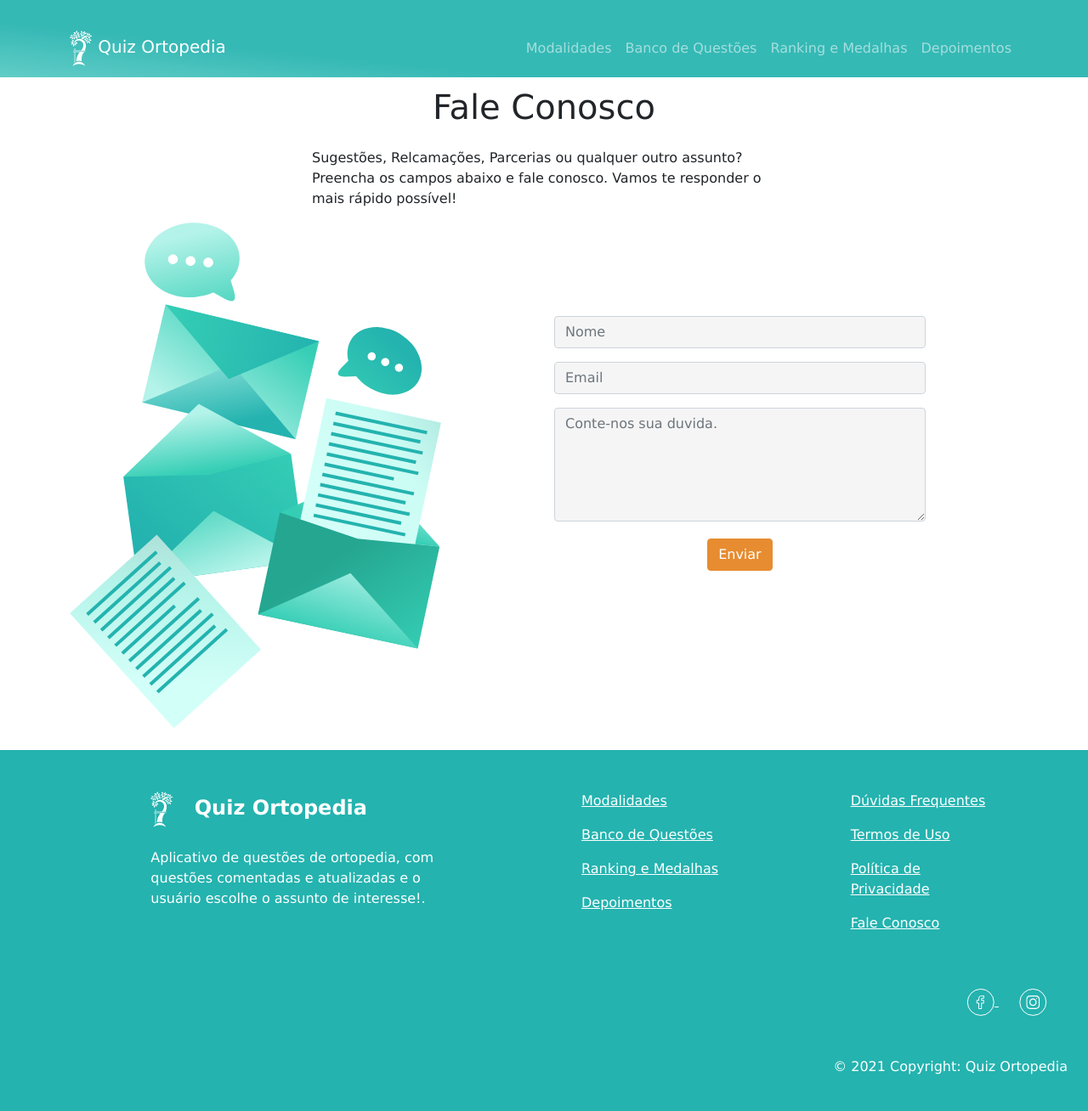
After one commit to tseletronica/quizortopedia.github.io, a PHP site: page /faleconosco.html in a window 1280 px wide. The commit adds this page. Shown: the whole page at 85% size. Run offline with PHP 8.4, Linux system fonts and the light colour scheme.

Commit message:
ajustes urgentes

```diff
--- a/css/custom.css
+++ b/css/custom.css
@@ -19,7 +19,7 @@
                 /** MOdalidades **/
                 #modalidades{
                     width: 100%;
-                    background-color:red;
+
                 }
                 .modalidades{
                     width: 100%;
@@ -36,7 +36,7 @@
                 }
                 #cardsModalidades{
                     width: 60%;
-                   background-color: saddlebrown;
+
 
                 }
 
--- /dev/null
+++ b/css/duvidasFrequentes.css
@@ -0,0 +1,23 @@
+#cardFaleConosco{
+    margin-top: 8%;
+}
+#headerfaleconosco {
+    position: fixed;
+    top: -2%;
+    left: 0;
+    right: 0;
+    z-index: 1000;
+    transition: background ease-out 0.2s;
+    background:linear-gradient(185.96deg, #24b3Af 73.22%, #b4f3e9 151.7%);
+    opacity: 0.92;
+    color: white;
+
+}
+#footerFaleConosco {
+    width: 100%;
+    margin-top: 2%;
+    padding-left: 5%;
+    background-color: #24B3AF;
+    color: white;
+    text-align: center
+}
--- a/css/responsive.css
+++ b/css/responsive.css
@@ -1,4 +1,13 @@
+
+
+
     /* Smaller than standard 960 (devices and browsers) */
+
+     @media only screen and (max-width: 959px) {
+        p {
+            font-size: 14px;
+        }
+    }
 
     @media only screen and (max-width: 959px) {
         p {
--- /dev/null
+++ b/faleconosco.html
@@ -0,0 +1,239 @@
+<!doctype html>
+<html lang="pt-br">
+
+<head>
+    <!-- Required meta tags -->
+    <meta charset="utf-8">
+    <meta name="viewport" content="width=device-width, initial-scale=1">
+    <meta name="description" content="">
+    <link rel="stylesheet" href="css/lightslider.css" />
+    <style>
+        ul {
+            list-style: none outside none;
+            padding-left: 0;
+            margin: 0;
+        }
+
+        .content-slider li {
+            text-align: center;
+            color: #FFF;
+        }
+
+        .content-slider h3 {
+            margin: 0;
+            padding: 70px 0;
+        }
+    </style>
+    <script src="js/jquery.min.js"></script>
+    <script src="js/lightslider.js"></script>
+    <script>
+        $(document).ready(function () {
+            $("#content-slider").lightSlider({
+                loop: true,
+                keyPress: true
+            });
+
+        });
+    </script>
+
+    <!-- CSS -->
+    <link rel="stylesheet" href="css/main.css">
+    <link rel="stylesheet" href="css/duvidasFrequentes.css">
+
+    <title>Quiz Otopedia</title>
+</head>
+
+<body>
+
+    <!--- Header -->
+    <div id="headerfaleconosco">
+        <div class="container" id="menuContainer">
+            <nav class="navbar navbar-expand-lg navbar-dark">
+                <a class="navbar-brand" href="#">
+                    <img src="img/log0_branca.svg" class="img-fluid"> Quiz Ortopedia </a>
+                <button class="navbar-toggler" type="button" data-bs-toggle="collapse" data-bs-target="#navbarNav"
+                    aria-controls="navbarNav" aria-expanded="false" aria-label="Toggle navigation">
+                    <span class="navbar-toggler-icon"></span>
+                </button>
+                <div class="collapse navbar-collapse justify-content-end" id="navbarNav">
+                    <ul class="navbar-nav">
+                        <li class="nav-item">
+                            <a class="nav-link" href="index.html#modalidades">Modalidades</a>
+                        </li>
+                        <li class="nav-item">
+                            <a class="nav-link" href="index.html#bancoDeQuestoes">Banco de Questões</a>
+                        </li>
+                        <li class="nav-item">
+                            <a class="nav-link" href="index.html#quizranking">Ranking e Medalhas</a>
+                        </li>
+                        <li class="nav-item">
+                            <a class="nav-link" href="index.html#depoimentos">Depoimentos</a>
+                        </li>
+                    </ul>
+                </div>
+
+            </nav>
+        </div>
+
+    </div>
+    <!--//Header -->
+    <!--banner-->
+    <div class ="container" id="cardFaleConosco">
+        <div class="row">
+            <div class="col-12 align-content-center">
+                <h1 style="text-align:center"> Fale Conosco</h1>
+            </div>
+            </p>
+        </div>
+        <div class="row align-content-center">
+            <div class="col-3 align-content-center">
+
+            </div>
+            <div class="col-6 align-content-center">
+                <p>Sugestões, Relcamações, Parcerias ou qualquer outro assunto? Preencha os campos abaixo e fale conosco. Vamos te responder o mais rápido possível!
+                </p>
+            </div>
+            <div class="col-2 align-content-center">
+            </div>
+
+        </div>
+        <div class="row">
+            <div class="col">
+                <img src="/img/img_fale_conosco.svg" alt="" style="width: 80%;">
+            </div>
+            <div class="col">
+                <form class="form" method="POST" action="./index.php"style="width: 80%;margin-left: 0%;margin-top:20%">
+                    <div class="mb-3">
+                        <input class="form-control" name="nome" placeholder="Nome" type="name"
+                            id="exampleInputEmail1" placeholder="Nome" aria-describedby="nomeHelp" style="background-color:whitesmoke;">
+                    </div>
+                    <div class="mb-3">
+                        <input class="form-control" name="email" placeholder="Email" type="email"
+                            id="exampleInputEmail1" aria-describedby="emailHelp" style="background-color:whitesmoke;">
+
+                    </div>
+                    <div class="mb-3">
+                        <!--input class="form-control" name="mensagem" type="text" id="" cols="30" rows="10"
+                            placeholder="Conte-nos sua duvida."-->
+                    <textarea style="background-color:whitesmoke;" class="form-control" name="mensagem" id="" cols="30" rows="5" placeholder="Conte-nos sua duvida."></textarea>
+                    </div>
+
+                    <div class="d-grid gap-2 d-md-flex justify-content-center">
+                        <button type="submit" class="btn btn-orange "> Enviar </button>
+                    </div>
+
+                </form>
+                 </div>
+        </div>
+    </div>
+    <!-- Footer -->
+    <div id="footerFaleConosco">
+        <footer class="text-center">
+            <!-- Section: Links  -->
+            <section class=" ">
+                <div class="container text-center text-md-start mt-5 ">
+                    <!-- Grid row -->
+                    <div class="row mt-3 ">
+                        <!-- Grid column -->
+                        <div class="col-md-3 col-lg-4 col-xl-4 mx-auto mb-4 ">
+                            <!-- Content -->
+                            <h4 class=" fw-bold mb-4 ">
+                                <img src="img/log0_branca.svg " alt=" ">
+                                <i class="fas fa-gem me-3 "></i>Quiz Ortopedia
+                            </h4>
+                            <p>
+                                Aplicativo de questões de ortopedia, com questões comentadas e atualizadas e o usuário
+                                escolhe o assunto de interesse!.
+                            </p>
+                        </div>
+                        <!-- Grid column -->
+
+                        <!-- Grid column -->
+                        <div class="col-md-3 col-lg-2 col-xl-2 mx-auto mb-4 ">
+                            <!-- Links -->
+                            <p>
+                                <a href="#modalidades" class="text-reset ">Modalidades</a>
+                            </p>
+                            <p>
+                                <a href="#bancoDeQuestoes " class="text-reset ">Banco de Questões</a>
+                            </p>
+                            <p>
+                                <a href="#quizranking" class="text-reset ">Ranking e Medalhas</a>
+                            </p>
+                            <p>
+                                <a href="#depoimentos " class="text-reset ">Depoimentos</a>
+                            </p>
+
+                        </div>
+                        <!-- Grid column -->
+                        <!-- Grid column -->
+                        <div class="col-md-2 col-lg-2 col-xl-2 mx-auto mb-4 ">
+                            <!-- Links -->
+                            <p>
+                                <a href="#! " class="text-reset " data-bs-toggle="modal"
+                                    data-bs-target="#duvidasFrequentes">Dúvidas Frequentes</a>
+                            </p>
+                            <p>
+                                <a href="#! " class="text-reset " data-bs-toggle="modal"
+                                    data-bs-target="#termosDeUso">Termos de Uso</a>
+                            </p>
+                            <p>
+                                <a href="#! " class="text-reset " data-bs-toggle="modal"
+                                    data-bs-target="#politicadePrivacidade">Política de Privacidade</a>
+                            </p>
+                            <p>
+                                <a href="#! " class="text-reset " data-bs-toggle="modal"
+                                    data-bs-target="faleconosco#">Fale Conosco</a>
+                            </p>
+                        </div>
+                        <!-- //Grid column -->
+                    </div>
+                    <!-- Grid row -->
+                </div>
+                <!-- Section: Social media -->
+                <section class="d-flex justify-content-center justify-content-lg-between p-4 ">
+                    <!-- Left -->
+                    <div class="me-5 d-none d-lg-block ">
+                    </div>
+                    <!-- Left -->
+                    <!-- Right -->
+                    <div>
+                        <a href=" " class="me-4 text-reset ">
+                            <i class="fab fa-facebook-f "> <img src="img/face_ic.svg " alt=" "></i>
+                        </a>
+                        <a href=" https://www.instagram.com/appquizortopedia/" class="me-4 text-reset ">
+                            <i class="fab fa-instagram "><img src="img/insta_ic.svg " alt=" "></i>
+                        </a>
+
+                    </div>
+                    <!-- Right -->
+                </section>
+                <!-- //Section: Social media -->
+                <section class="d-flex justify-content-center justify-content-lg-between p-4 ">
+                    <!-- Left -->
+                    <div class="me-5 d-none d-lg-block ">
+                    </div>
+                    <!-- Left -->
+                    <!-- Right -->
+                    <div>
+                        <p>© 2021 Copyright: Quiz Ortopedia</p>
+                    </div>
+                    <!-- Right -->
+                </section>
+
+            </section>
+            <!--// Section: Links -->
+
+
+        </footer>
+    </div>
+    <!-- Footer -->
+    <script src=" https://cdn.jsdelivr.net/npm/@popperjs/core@2.9.2/dist/umd/popper.min.js "
+        integrity="sha384-IQsoLXl5PILFhosVNubq5LC7Qb9DXgDA9i+tQ8Zj3iwWAwPtgFTxbJ8NT4GN1R8p " crossorigin="anonymous ">
+    </script>
+    <script src="js/bootstrap.min.js "></script>
+</body>
+
+</html>
+
+</html>
--- a/index.html
+++ b/index.html
@@ -883,8 +883,7 @@
                                     data-bs-target="#politicadePrivacidade">Política de Privacidade</a>
                             </p>
                             <p>
-                                <a href="#! " class="text-reset " data-bs-toggle="modal"
-                                    data-bs-target="#formModal">Fale Conosco</a>
+                                <a href="faleconosco.html" class="text-reset " >Fale Conosco</a>
                             </p>
                         </div>
                         <!-- //Grid column -->
```
Also changed, not shown: css/disponivel-google-play-badge.svg (deleted).
